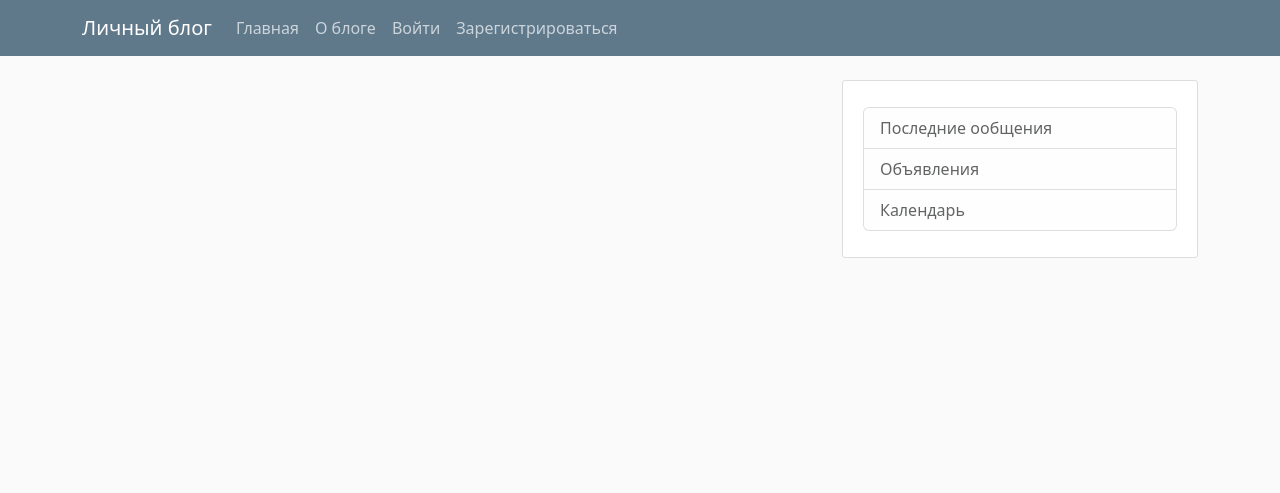
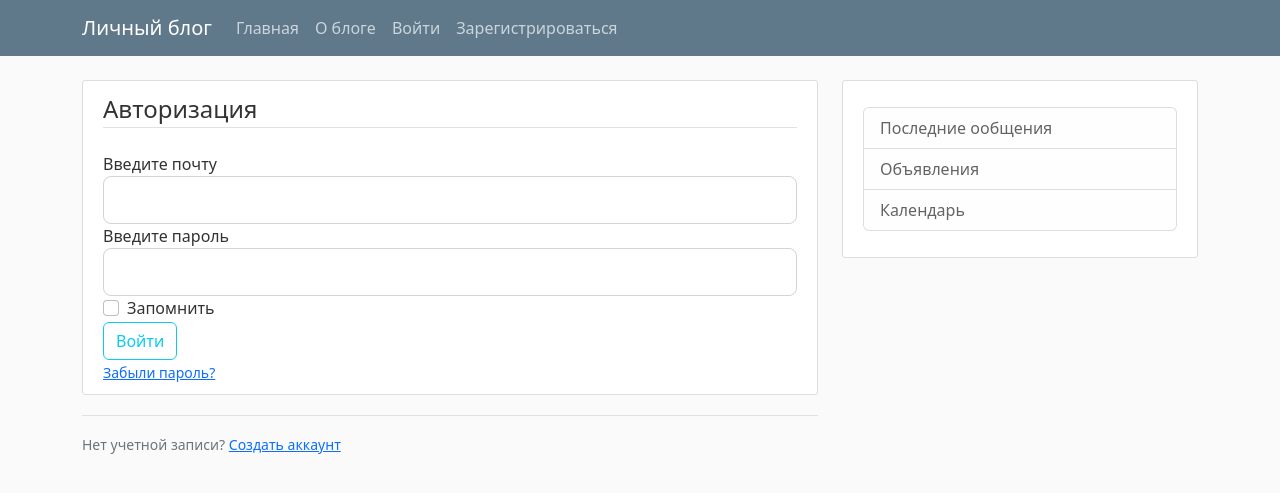
Before and after one commit to akorotkova/flask_blog, a Flask app: page /login in a window 1280 px wide. Shown: the top 493 px of the page. Run offline with Flask 2, Linux system fonts and the light colour scheme.

Commit message:
feat: add template login

```diff
--- a/app/templates/login.html
+++ b/app/templates/login.html
@@ -1,4 +1,55 @@
 {% extends 'base.html' %}
 
 {% block content %}
+  <div class="content-section">
+    <form method="POST" action="">
+      {{ form.hidden_tag() }}
+      <fieldset class="form-group">
+        <legend class="border-bottom mb-4">Авторизация</legend>
+
+        <div class="form-group">
+          {{ form.email.label(class="form-control-label") }}
+          {% if form.email.errors %}
+            {{ form.email(class="form-control-label is-invalid") }}
+            <div class="invalid-feedback">
+              {% for error in form.email.errors %}
+                <span>{{ error }}</span>
+              {% endfor %}
+            </div>
+          {% else %}
+           {{ form.email(class="form-control form-control-lg") }}
+          {% endif %}
+        </div>
+
+        <div class="form-group">
+          {{ form.password.label(class="form-control-label") }}
+          {% if form.password.errors %}
+            {{ form.password(class="form-control-label is-invalid") }}
+            <div class="invalid-feedback">
+              {% for error in form.password.errors %}
+                <span>{{ error }}</span>
+              {% endfor %}
+            </div>
+          {% else %}
+           {{ form.password(class="form-control form-control-lg") }}
+          {% endif %}
+        </div>
+        <div class="form-check">
+          {{ form.remember(class="form-check-input") }}
+          {{ form.remember.label(class="form-check-label") }}
+        </div>
+      </fieldset>
+      <div class="form-group">
+        {{ form.submit(class="btn btn-outline-info") }}
+      </div>
+      <small class="text-muted ml-2">
+        <a href="#">Забыли пароль?</a>
+      </small>
+    </form>
+  </div>
+  <div class="border-top pt-3">
+    <small class="text-muted">
+      Нет учетной записи? <a class="ml-2" href="{{ url_for('register') }}">Создать аккаунт</a>
+    </small>
+  </div>
 {% endblock content %}
```
